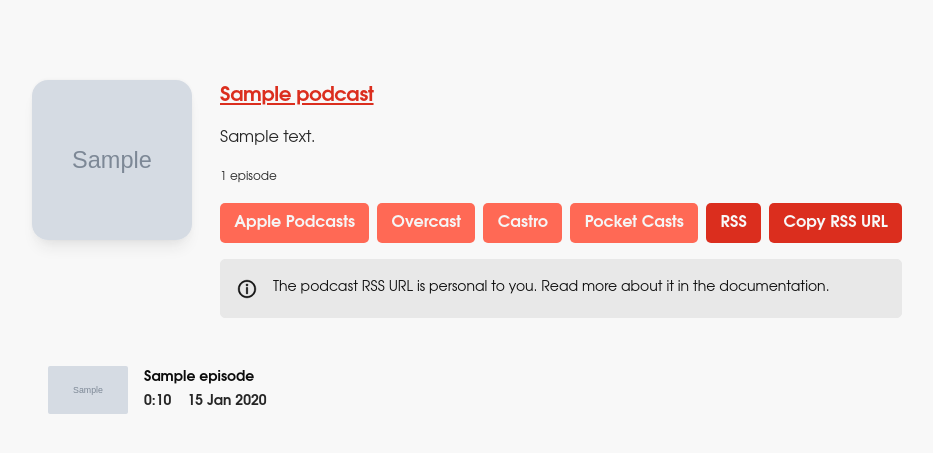
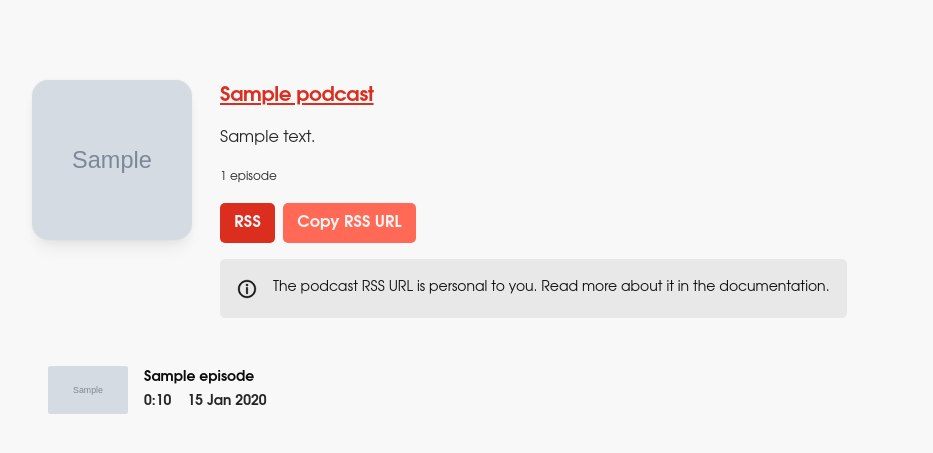
Before and after one commit to jengdal/Poddla, a Django app: template src/podcasts/templates/podcasts/podcast_feed.html in a window 1280 px wide. Shown: the part 67-520 px from the top of the page, without its empty margins (56-989 px from the left). Run offline with Django 5.2, Linux system fonts and the light colour scheme; a user stored in the database is signed in; tables that the repository leaves empty hold one stand-in row (values such as "Sample post"); the template is opened without the code that fills it: values that come from a table or form of the project are taken from there, most other values are stand-ins (such as "Sample title", 1, 10 or a date in 2020); grey boxes marked "Sample" are stand-in pictures; data that the repository does not hold is empty; parts of the project's set-up code (start-up, migrations or seed data) failed here and were passed over.

Commit message:
Remove the podcast app links
Only overcast worked.

```diff
--- a/src/podcasts/templates/podcasts/partials/podcast_feed_content.html
+++ b/src/podcasts/templates/podcasts/partials/podcast_feed_content.html
@@ -23,12 +23,8 @@
         {% endwith %}
         {% authed_feed_url 'podcast_feed_rss' state.podcast_id as feed_url %}
         <div class="podcast-subscribe-links">
-          <a href="podcast://{{ feed_url|strip_scheme }}" class="ui-button ui-primary ui-tonal">Apple Podcasts</a>
-          <a href="overcast://x-callback-url/add?url={{ feed_url|urlencode }}" class="ui-button ui-primary ui-tonal">Overcast</a>
-          <a href="castro://subscribe/{{ feed_url|strip_scheme }}" class="ui-button ui-primary ui-tonal">Castro</a>
-          <a href="pktc://subscribe/{{ feed_url|strip_scheme }}" class="ui-button ui-primary ui-tonal">Pocket Casts</a>
           <a href="{{ feed_url }}" class="ui-button ui-primary ui-filled">RSS</a>
-          <button type="button" class="ui-button ui-primary ui-filled" onclick="navigator.clipboard.writeText('{{ feed_url|escapejs }}'); this.textContent='Copied!';" title="Copy the RSS URL. Then paste it into your podcast player.">Copy RSS URL</button>
+          <button type="button" class="ui-button ui-primary ui-tonal" onclick="navigator.clipboard.writeText('{{ feed_url|escapejs }}'); this.textContent='Copied!';" title="Copy the RSS URL. Then paste it into your podcast player.">Copy RSS URL</button>
         </div>
         <article role="note" class="ui-callout">
           <svg
--- a/src/podcasts/templatetags/podcast_filters.py
+++ b/src/podcasts/templatetags/podcast_filters.py
@@ -22,8 +22,3 @@ def format_timestamp(ts):
     if ts is None:
         return ""
     return datetime.fromtimestamp(int(ts), tz=timezone.utc).strftime("%-d %b %Y")
-
-
-@register.filter
-def strip_scheme(url):
-    return url.partition("://")[2]
```
Also changed, not shown: TODO.md (+1 -1 lines).
